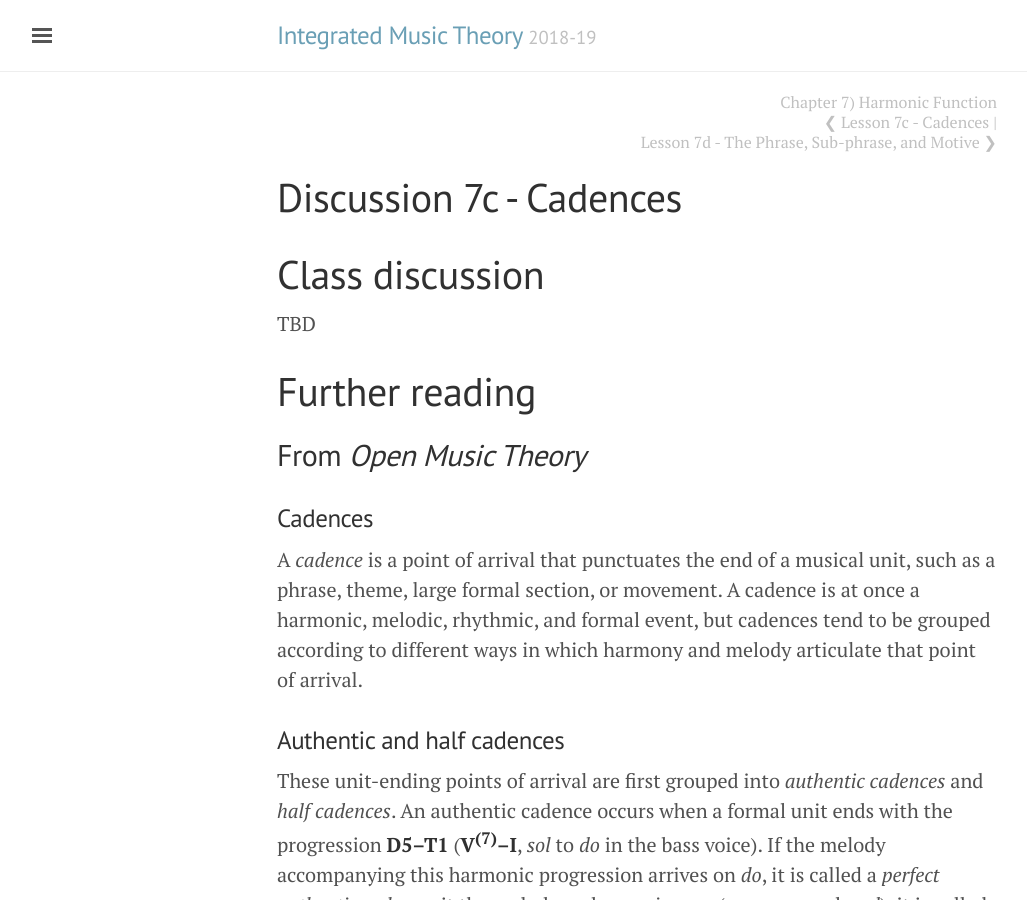
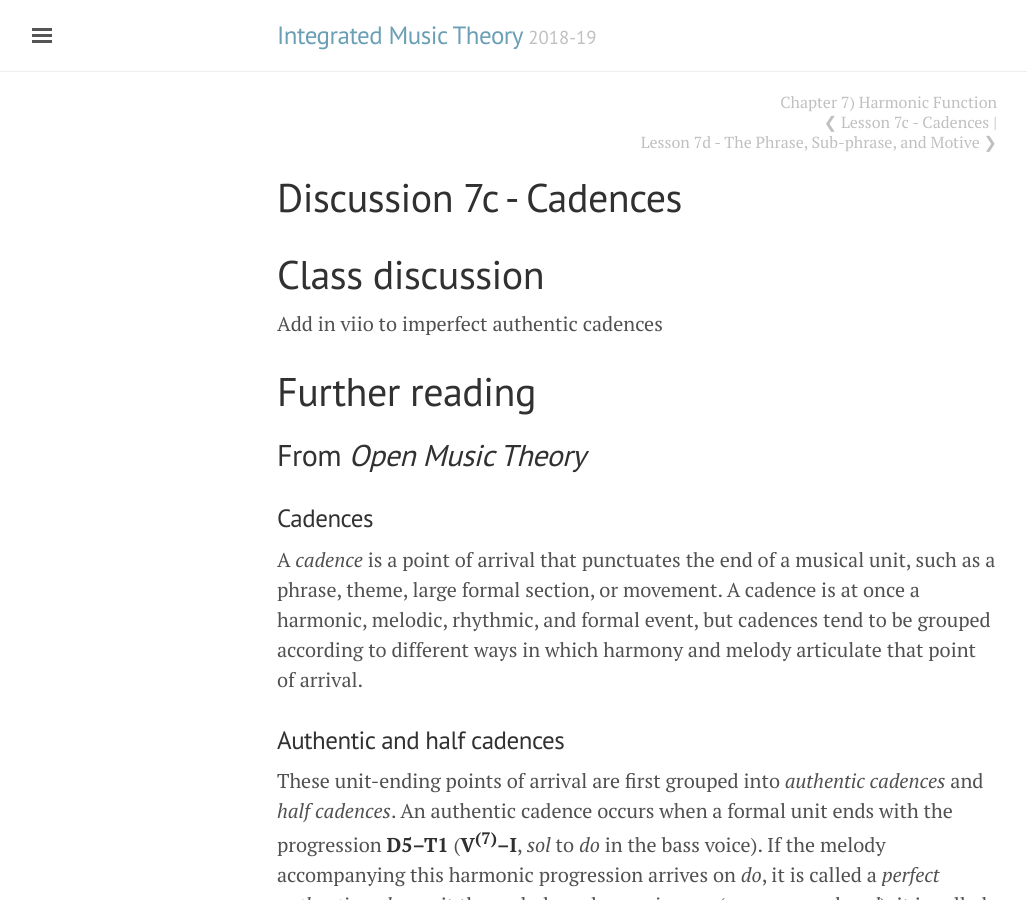
Before and after one commit to intmus/inttheory19-20, a Jekyll site: the page built from _07-harmonic-functions/c2-cadences.md, in a window 1280 px wide and 900 px high. Shown: the whole window, without its empty margins (3-1030 px from the left). Built offline with Jekyll 4.4.1, drawn with Linux system fonts in a browser that asks for light colours.

Commit message:
Update c2-cadences.md

```diff
--- a/_07-harmonic-functions/c2-cadences.md
+++ b/_07-harmonic-functions/c2-cadences.md
@@ -5,7 +5,9 @@ title: Discussion 7c - Cadences
 
 # Class discussion
 
-TBD
+Add in viio to imperfect authentic cadences
+
+
 
 # Further reading
 
```
